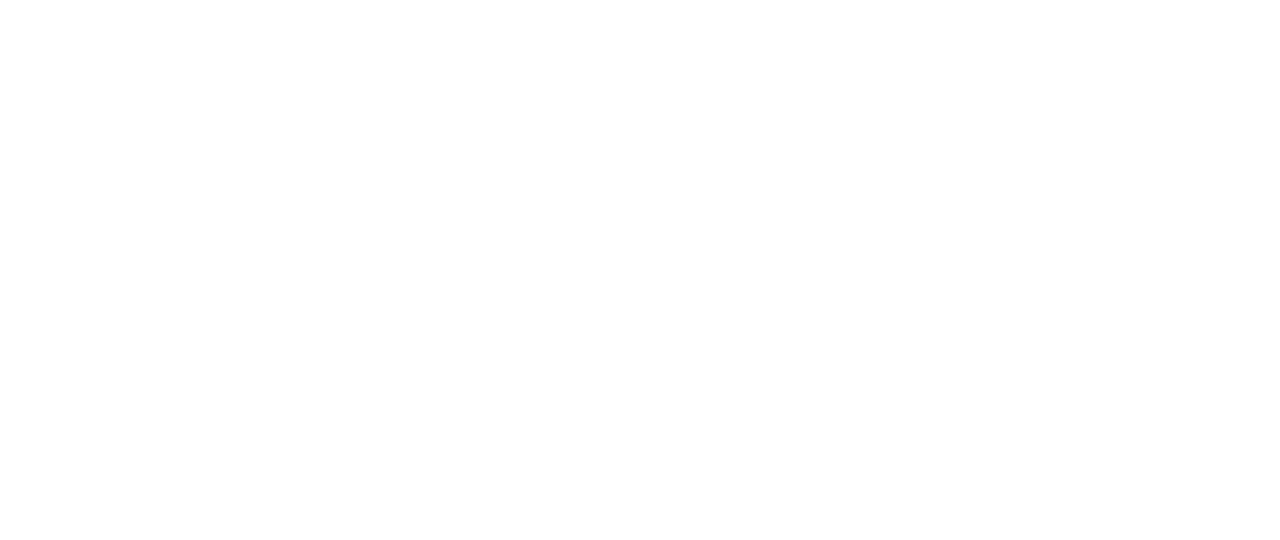
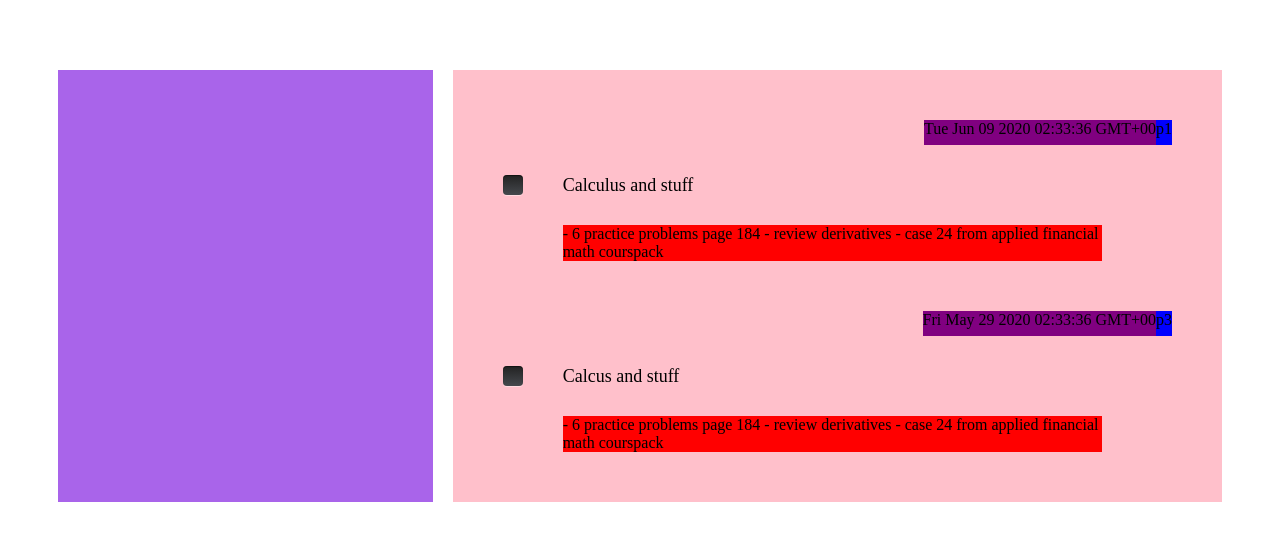
Before and after one commit to devonnavon/todo, a website built with webpack: page dist/index.html in a window 1280 px wide. Built offline with nearby package versions, Linux system fonts and the light colour scheme.

Commit message:
we forgot to commit as we did stuff, we are sorry, but now there is a display module and we think its pretty cool

```diff
--- a/package.json
+++ b/package.json
@@ -17,6 +17,7 @@
   },
   "homepage": "https://github.com/devonnavon/todo#readme",
   "devDependencies": {
+    "moment-locales-webpack-plugin": "^1.2.0",
     "webpack": "^4.43.0",
     "webpack-cli": "^3.3.11"
   },
--- a/src/category.js
+++ b/src/category.js
@@ -10,13 +10,15 @@ const Category = (categoryTitle) => {
     const setTitle = (newTitle) => {title = newTitle};
 
     const getTasks = () => (relatedTasks); //sort near here
-    const addTask = task => {relatedTasks.push(task)}
+    const addTask = task => {relatedTasks.push(task)};
+    const addTasks = taskList => {taskList.forEach(e => {addTask(e)})};
 
     return {
         getTitle,
         setTitle,
         getTasks,
         addTask,
+        addTasks,
         color}
 }
 
--- /dev/null
+++ b/src/displays.js
@@ -0,0 +1,88 @@
+import {Task} from './task'
+import {Category} from './category'
+import {createDiv, appendChildren} from './helpers'
+
+
+const TaskDisplay = () => {
+
+    const container = document.getElementById('task-list')
+
+
+    const displayedTasks = [];
+
+    const addTask = title => {
+        displayedTasks.push(Task(title));
+    }
+
+    const getTask = i => (displayedTasks[i]);
+
+
+    // const editNote = noteSring => {
+
+    // }
+
+
+    const displayTitle = () => {
+        return createDiv('title')
+    }
+
+    const displayNotes = () => {
+        return createDiv('notes');
+    }
+
+    const displayDueDate = () => {
+        return createDiv('duedate');
+    }
+
+    const displayPriority = () => {
+        return createDiv('priority');
+    }
+
+    const displayStatus = () => {
+        let statusDiv = createDiv('status');
+
+        let statusInput = document.createElement('INPUT');
+        statusInput.setAttribute('type', 'checkbox');
+        statusInput.setAttribute('value', 'None');
+        statusInput.setAttribute('name', 'check');
+        statusInput.setAttribute('id', 'status');
+
+        let statusLabel = document.createElement("LABEL");
+        statusLabel.setAttribute('for','status');
+
+        statusDiv.appendChild(statusInput);
+        statusDiv.appendChild(statusLabel);
+
+        return statusDiv
+    }
+
+    const displayTask = taskObject => {
+        let taskDiv = createDiv('task')
+
+        let titleDiv = displayTitle();
+        let notesDiv = displayNotes();
+        let dueDateDiv = displayDueDate();
+        let statusDiv = displayStatus();
+        let priorityDiv = displayPriority();
+
+        titleDiv.innerHTML = taskObject.getTitle();
+        notesDiv.innerHTML = taskObject.getNotes();
+        dueDateDiv.innerHTML = taskObject.getDueDate();
+        priorityDiv.innerHTML = taskObject.getPriority();
+
+        appendChildren(taskDiv, [statusDiv, titleDiv, notesDiv, dueDateDiv, priorityDiv]);
+        return taskDiv;
+    }
+
+    const render = () => {
+        displayedTasks.forEach(e => {
+            container.appendChild(displayTask(e));
+        });
+    }
+
+    return {render, addTask, getTask}
+}
+
+
+
+export {TaskDisplay}
--- /dev/null
+++ b/src/helpers.js
@@ -0,0 +1,25 @@
+
+const createDiv = divClass => {
+    let div = document.createElement('div');
+    div.classList.add(divClass);
+    return div
+}
+
+// const createInput = (parentDiv, type, value, name) => {
+//     input = document.createInput(parentDiv, 'checkbox','None', 'check')
+
+
+// }
+
+    // <input type="checkbox" value="None" id="status" name="check" checked />
+    // <label for="status"></label>
+
+
+
+
+
+const appendChildren = (parent, childrenArray) => {
+    childrenArray.forEach(e => {parent.appendChild(e)});
+}
+
+export {createDiv, appendChildren}
--- a/src/index.js
+++ b/src/index.js
@@ -1,49 +1,43 @@
-import {Task} from './task'
-import {Category} from './category'
-//import moment from 'moment'
+// import {Task} from './task'
+// import {Category} from './category'
+import {appendChildren} from './helpers'
+import {TaskDisplay} from './displays'
 
-const sampleTask1 = Task('get something done')
-const sampleTask2 = Task('get something ELSE done')
-const sampleTask3 = Task('get something DONE')
-const sampleTask4 = Task('get something mmore done')
+import moment from 'moment'
 
 
-const testCat = Category('work');
+const taskDisplay = TaskDisplay();
 
-const testCat2 = Category('school');
+taskDisplay.addTask('Calculus and stuff')
+taskDisplay.addTask('Calcus and stuff')
 
-testCat.addTask(sampleTask1);
-testCat.addTask(sampleTask2);
+let task0 = taskDisplay.getTask(0)
+let task1 = taskDisplay.getTask(1)
 
-testCat2.addTask(sampleTask2);
-testCat2.addTask(sampleTask3);
-testCat2.addTask(sampleTask4);
+task0.setDueDate(moment().add(10,'days'))
+task1.setDueDate(moment().subtract(1,'days'))
+
+task0.setNotes('- 6 practice problems page 184\n- review derivatives\n- case 24 from applied financial math courspack')
+task1.setNotes('- 6 practice problems page 184\n- review derivatives\n- case 24 from applied financial math courspack')
+task0.setPriority(0);
+task1.setPriority(2);
+
+taskDisplay.render();
 
 
-console.log(testCat.getTitle())
-console.log(testCat.color)
-console.log(testCat.getTasks())
+// //creating category
+// const work = Category('work');
+// const school = Category('school');
+// const projects = Category('projects')
 
-console.log(testCat.getTasks()[1].getTitle())
+// work.addTasks([interviewPrep, workAndSchool])
+// school.addTasks([mathHomeWork, groupProjectIdeas, workAndSchool])
 
+// // console.log(groupProjectIdeas.getTitle())
+// // console.log(displayTask(groupProjectIdeas))
 
-console.log(testCat2.getTitle())
-console.log(testCat2.color)
-console.log(testCat2.getTasks())
-console.log(testCat2.getTasks()[0].getTitle())
+// const workTasks = school.getTasks()
+// const workDisplays = [];
+// workTasks.forEach(e => {workDisplays.push(displayTask(e))});
 
-sampleTask2.setTitle('something different')
-
-console.log('we change a title')
-
-
-console.log(testCat.getTitle())
-console.log(testCat.color)
-console.log(testCat.getTasks())
-console.log(testCat.getTasks()[1].getTitle())
-
-
-console.log(testCat2.getTitle())
-console.log(testCat2.color)
-console.log(testCat2.getTasks())
-console.log(testCat2.getTasks()[0].getTitle())
+// appendChildren(categoryList, workDisplays);
--- a/src/task.js
+++ b/src/task.js
@@ -1,4 +1,5 @@
 import moment from 'moment';
+import {createDiv, appendChildren} from './helpers';
 
 const Task = (initialTitle) => {
     //'use strict'
@@ -38,7 +39,13 @@ const Task = (initialTitle) => {
         const now = moment();
         isOverDue = getDueDate().diff(now) < 0;
     }
+
     const getOverDueStatus = () => (isOverDue)
+
+    const getPriority = () => (priority.getPriority());
+    const setPriority = priorityInt => {
+        priority.setPriority(priorityInt);
+    }
 
     return {
         getTitle,
@@ -50,11 +57,12 @@ const Task = (initialTitle) => {
         getDueDate,
         setDueDate,
         removeDueDate,
+        getOverDueStatus,
         getCompletionStatus,
-        getOverDueStatus,
+        getPriority,
+        setPriority,
         checkOverDue
     }
-
 };
 
 const Priority = () => {
@@ -72,5 +80,4 @@ const Priority = () => {
     return {setPriority, getPriority}
 }
 
-
 export {Task}
```
Also changed, not shown: dist/index.html, dist/main.js, dist/style.css, readme.md, 5 other files.
